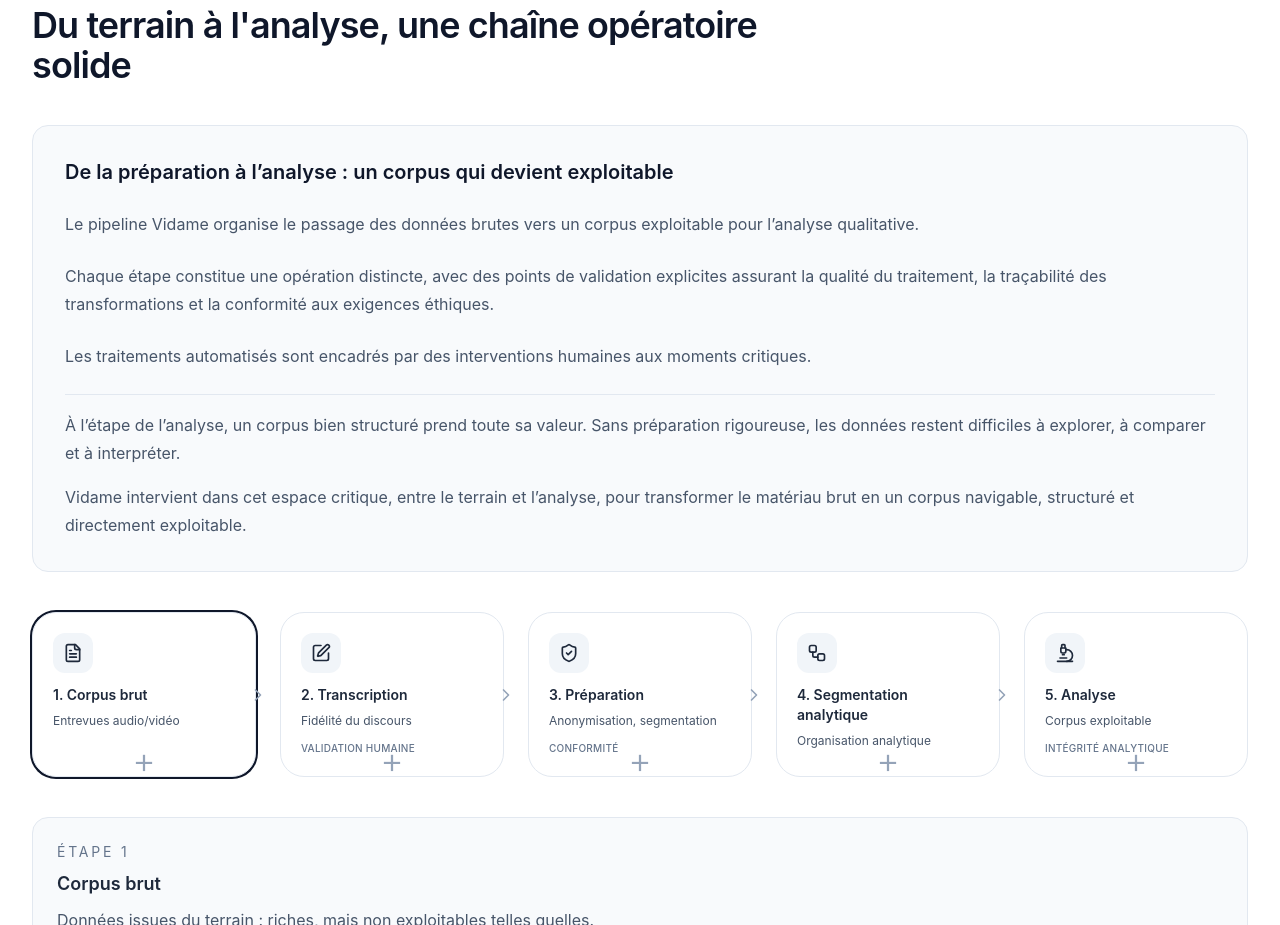
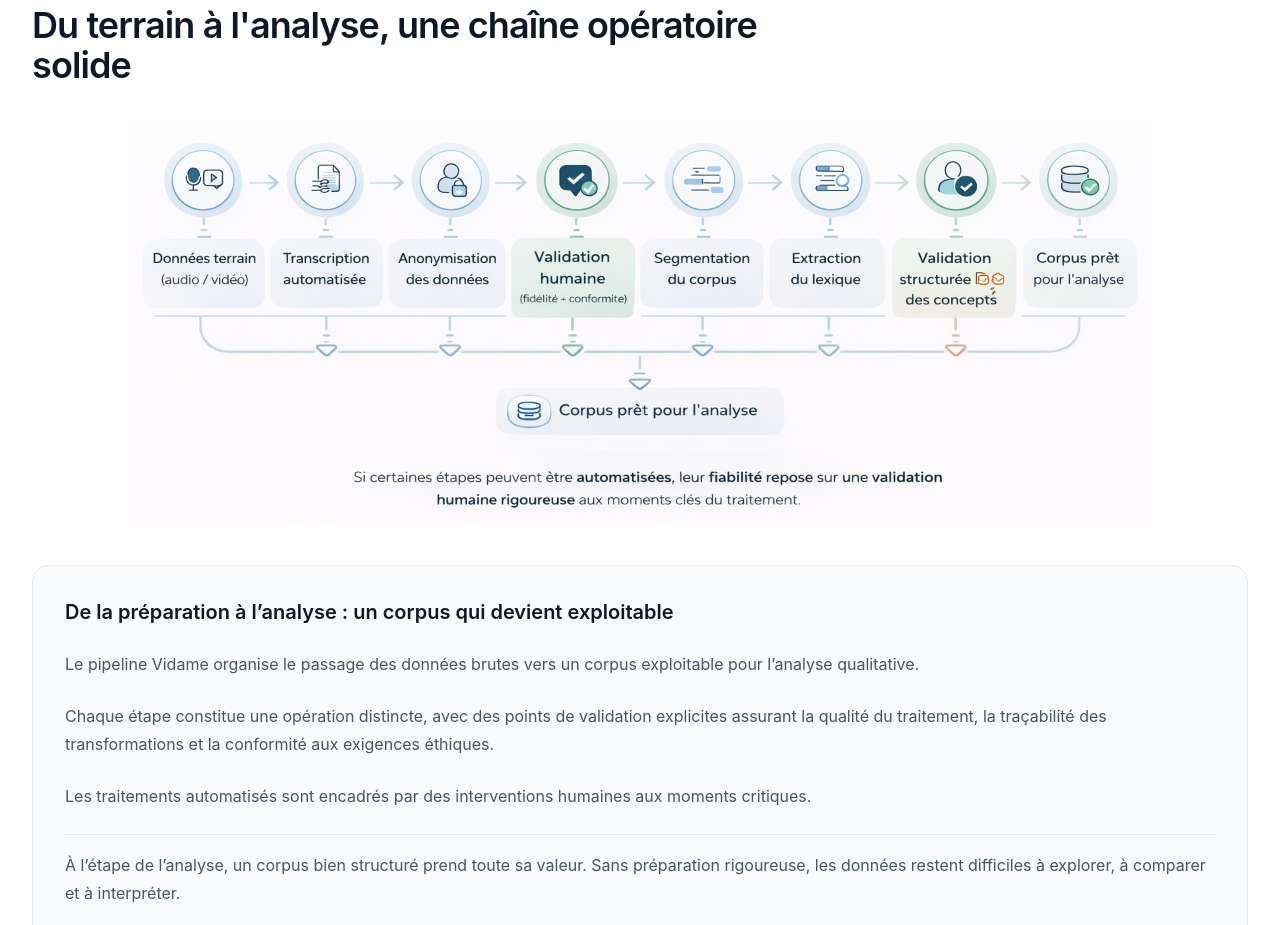
Before and after one commit to momopro21/vidame-recherche, a React (Vite) app: page / in a window 1280 px wide. Shown: the part 1580-2505 px from the top of the page. Built offline with nearby package versions, Linux system fonts and the light colour scheme; the HTML template or start-up script is replaced by a standard one.

Commit message:
Update App.tsx

```diff
--- a/src/App.tsx
+++ b/src/App.tsx
@@ -422,10 +422,15 @@ function Shell({
           {/* ===== VIDAME_REPERE_SECTION_PIPELINE ===== */}
           <section className="border-y border-slate-200">
             <div className="mx-auto max-w-7xl px-6 py-6 md:px-8">
-              <SectionTitle
-                eyebrow="Pipeline Vidame"
-                title="Du terrain à l'analyse, une chaîne opératoire solide"
+             <SectionTitle
+              eyebrow="Pipeline Vidame"
+              title="Du terrain à l'analyse, une chaîne opératoire solide"
             />
+
+          <div className="mt-8">
+            <PipelineDiagram />
+          </div>
+
           <div className="mt-10 rounded-2xl border border-slate-200 bg-slate-50 p-6 md:p-8 space-y-6">
 
           <h3 className="text-xl font-semibold text-slate-900">
```
